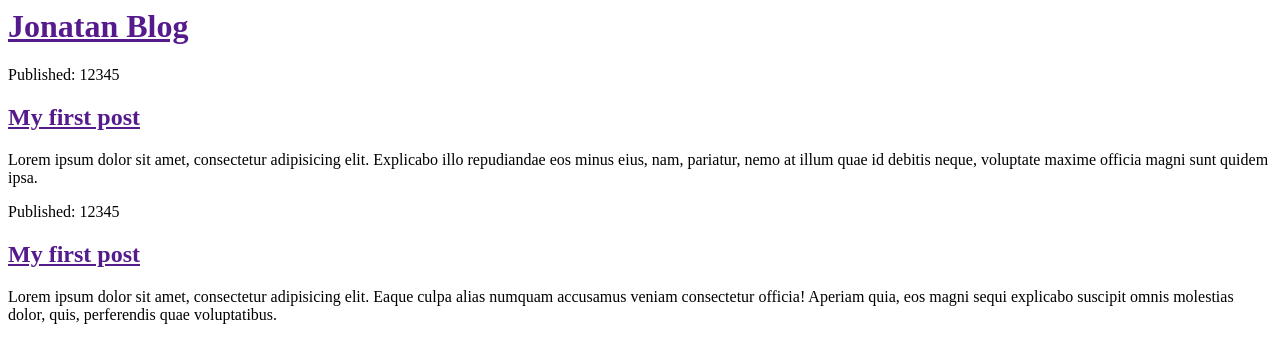
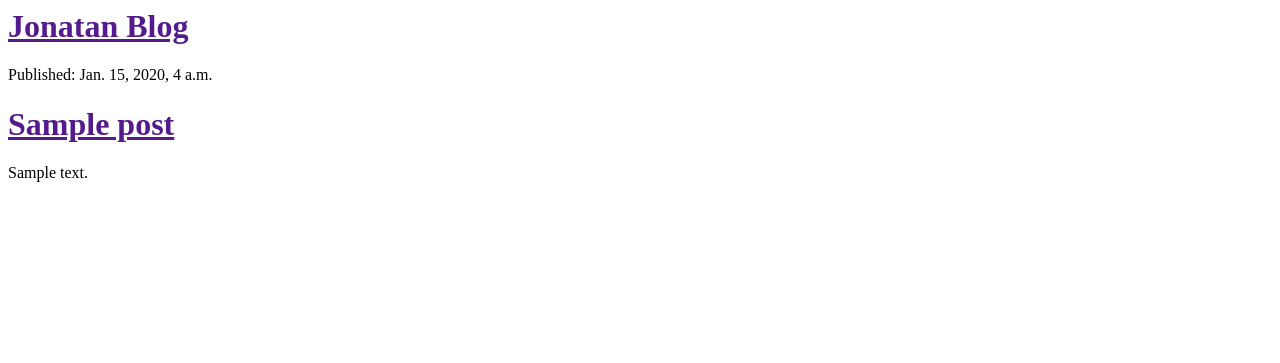
Before and after one commit to JonatanSCS/Django-Blog, a Django app: template blog/templates/blog/post_list.html in a window 1280 px wide. Shown: the top 363 px of the page. Run offline with Django 3.2, Linux system fonts and the light colour scheme; the template is opened without the code that fills it: values that come from a table or form of the project are taken from there, others are empty; tables that the repository leaves empty hold one stand-in row (values such as "Sample post").

Commit message:
Virables now working in html content

```diff
--- a/blog/templates/blog/post_list.html
+++ b/blog/templates/blog/post_list.html
@@ -6,15 +6,12 @@
 		<div>
 			<h1><a href="">Jonatan Blog</a></h1>
 		</div>
-		<div>
-			<p>Published: 12345</p>
-			<h2><a href="">My first post</a></h2>
-			<p>Lorem ipsum dolor sit amet, consectetur adipisicing elit. Explicabo illo repudiandae eos minus eius, nam, pariatur, nemo at illum quae id debitis neque, voluptate maxime officia magni sunt quidem ipsa.</p>
-		</div>
-		<div>
-			<p>Published: 12345</p>
-			<h2><a href="">My first post</a></h2>
-			<p>Lorem ipsum dolor sit amet, consectetur adipisicing elit. Eaque culpa alias numquam accusamus veniam consectetur officia! Aperiam quia, eos magni sequi explicabo suscipit omnis molestias dolor, quis, perferendis quae voluptatibus.</p>
-		</div>
+		{% for post in posts %}
+			<div>
+				<p>Published: {{ post.publish_date }}</p>
+				<h1><a href="">{{ post.title }}</a></h1>
+				<p> {{ post.text|linebreaks }}</p>
+			</div>
+		{% endfor %}
 	</body>
 </html>
```
Also changed, not shown: blog/views.py (+6 -1 lines).
